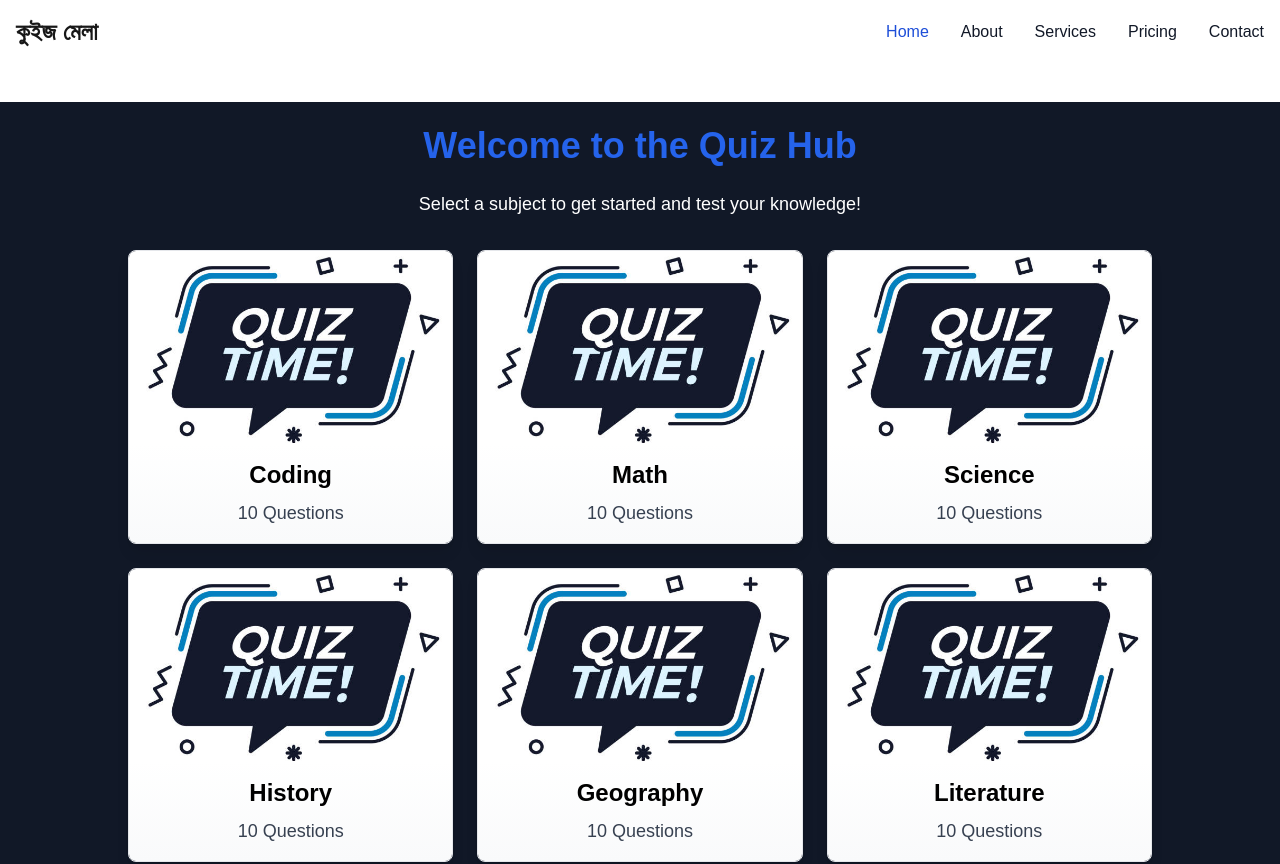
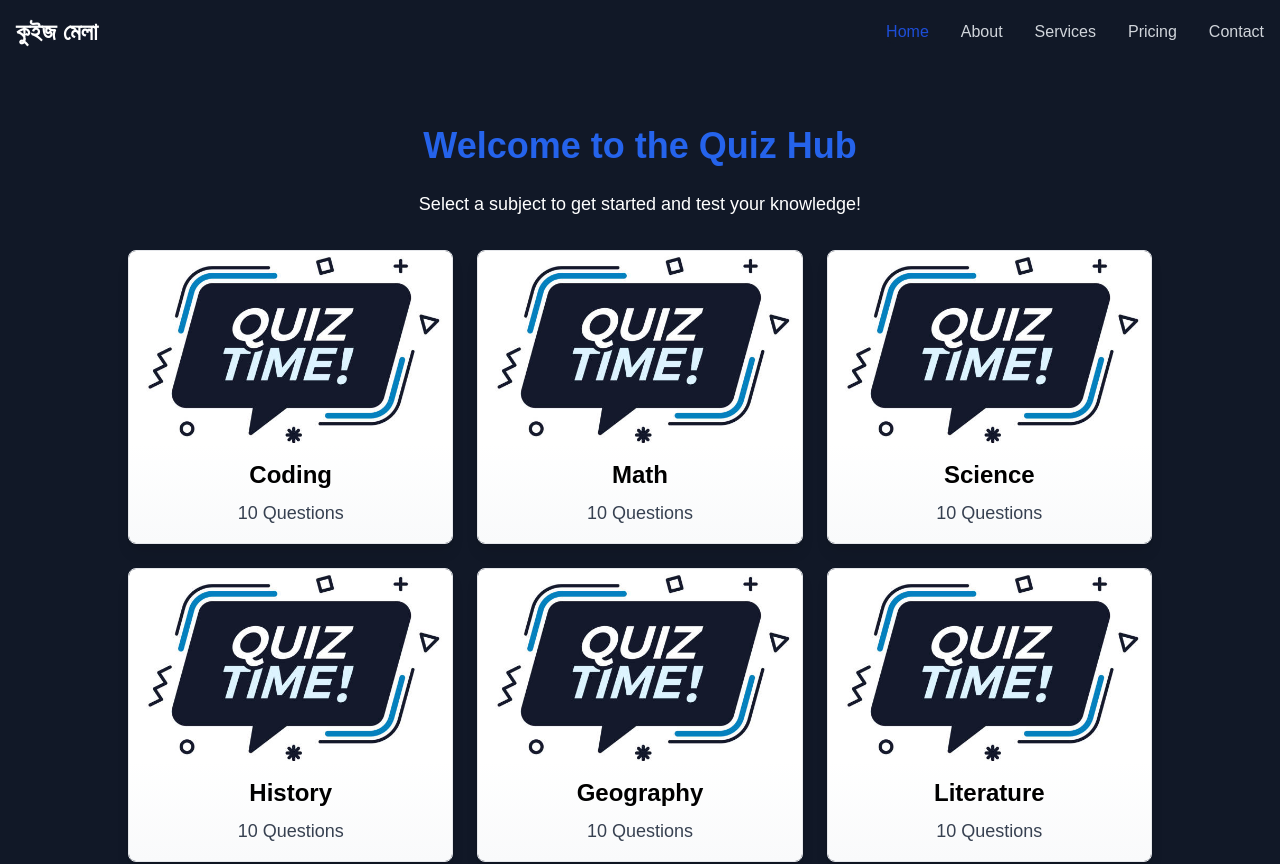
Before and after one commit to MamunsCrafts/quiz-app, a Next.js app: page / in a window 1280 px wide. Shown: the top 864 px of the page. Built offline with nearby package versions, Linux system fonts and the light colour scheme; what tailwindcss-animated would draw is missing.

Commit message:
background gray 900

```diff
--- a/src/app/components/Navbar/Footer.tsx
+++ b/src/app/components/Navbar/Footer.tsx
@@ -71,7 +71,7 @@ const Footer: React.FC = () => {
             </ul>
           </div>
         </div>
-        <div className="px-4 py-6 bg-gray-100 dark:bg-gray-700 md:flex md:items-center md:justify-between">
+        <div className="px-4 py-6  bg-gray-900 md:flex md:items-center md:justify-between">
           <span className="text-sm text-gray-500 dark:text-gray-300 sm:text-center">
             © 2023 <a >Quiz Hub</a>. All Rights Reserved.
           </span>
--- a/src/app/components/Navbar/navbar.tsx
+++ b/src/app/components/Navbar/navbar.tsx
@@ -1,4 +1,4 @@
-'use client'
+'use client';
 import Link from 'next/link';
 import { useState } from 'react';
 
@@ -10,16 +10,15 @@ const Navbar: React.FC = () => {
     };
 
     return (
-        <nav className="bg-white border-gray-200 dark:bg-gray-900 pb-[3%]">
+        <nav className="bg-gray-900 border-gray-200 pb-[3%]">
             <div className="max-w-screen-xl flex flex-wrap items-center justify-between mx-auto p-4">
                 <Link href="/" className="flex items-center space-x-3 rtl:space-x-reverse">
-
-                    <span className="self-center text-2xl font-semibold whitespace-nowrap dark:text-white">কুইজ মেলা</span>
+                    <span className="self-center text-2xl font-semibold whitespace-nowrap text-white">কুইজ মেলা</span>
                 </Link>
                 <button
                     onClick={toggleMenu}
                     type="button"
-                    className="inline-flex items-center p-2 w-10 h-10 justify-center text-sm text-gray-500 rounded-lg md:hidden hover:bg-gray-100 focus:outline-none focus:ring-2 focus:ring-gray-200 dark:text-gray-400 dark:hover:bg-gray-700 dark:focus:ring-gray-600"
+                    className="inline-flex items-center p-2 w-10 h-10 justify-center text-sm text-gray-500 rounded-lg md:hidden hover:bg-gray-700 focus:outline-none focus:ring-2 focus:ring-gray-200 dark:text-gray-400 dark:hover:bg-gray-700 dark:focus:ring-gray-600"
                     aria-controls="navbar-default"
                     aria-expanded={isOpen}>
                     <span className="sr-only">Open main menu</span>
@@ -28,21 +27,21 @@ const Navbar: React.FC = () => {
                     </svg>
                 </button>
                 <div className={`${isOpen ? 'block' : 'hidden'} w-full md:block md:w-auto`} id="navbar-default">
-                    <ul className="font-medium flex flex-col p-4 md:p-0 mt-4 border border-gray-100 rounded-lg bg-gray-50 md:flex-row md:space-x-8 rtl:space-x-reverse md:mt-0 md:border-0 md:bg-white dark:bg-gray-800 md:dark:bg-gray-900 dark:border-gray-700">
+                    <ul className="font-medium flex flex-col p-4 md:p-0 mt-4 border border-gray-100 rounded-lg bg-gray-800 md:flex-row md:space-x-8 rtl:space-x-reverse md:mt-0 md:border-0 md:bg-gray-900">
                         <li>
                             <Link href="/" className="block py-2 px-3 text-white bg-blue-700 rounded md:bg-transparent md:text-blue-700 md:p-0 dark:text-white md:dark:text-blue-500" aria-current="page">Home</Link>
                         </li>
                         <li>
-                            <Link href="/about" className="block py-2 px-3 text-gray-900 rounded hover:bg-gray-100 md:hover:bg-transparent md:border-0 md:hover:text-blue-700 md:p-0 dark:text-white md:dark:hover:text-blue-500 dark:hover:bg-gray-700 dark:hover:text-white md:dark:hover:bg-transparent">About</Link>
+                            <Link href="/about" className="block py-2 px-3 text-gray-300 rounded hover:bg-gray-700 md:hover:bg-transparent md:border-0 md:hover:text-blue-700 md:p-0 dark:text-white md:dark:hover:text-blue-500 dark:hover:bg-gray-700 dark:hover:text-white md:dark:hover:bg-transparent">About</Link>
                         </li>
                         <li>
-                            <Link href="/services" className="block py-2 px-3 text-gray-900 rounded hover:bg-gray-100 md:hover:bg-transparent md:border-0 md:hover:text-blue-700 md:p-0 dark:text-white md:dark:hover:text-blue-500 dark:hover:bg-gray-700 dark:hover:text-white md:dark:hover:bg-transparent">Services</Link>
+                            <Link href="/services" className="block py-2 px-3 text-gray-300 rounded hover:bg-gray-700 md:hover:bg-transparent md:border-0 md:hover:text-blue-700 md:p-0 dark:text-white md:dark:hover:text-blue-500 dark:hover:bg-gray-700 dark:hover:text-white md:dark:hover:bg-transparent">Services</Link>
                         </li>
                         <li>
-                            <Link href="/pricing" className="block py-2 px-3 text-gray-900 rounded hover:bg-gray-100 md:hover:bg-transparent md:border-0 md:hover:text-blue-700 md:p-0 dark:text-white md:dark:hover:text-blue-500 dark:hover:bg-gray-700 dark:hover:text-white md:dark:hover:bg-transparent">Pricing</Link>
+                            <Link href="/pricing" className="block py-2 px-3 text-gray-300 rounded hover:bg-gray-700 md:hover:bg-transparent md:border-0 md:hover:text-blue-700 md:p-0 dark:text-white md:dark:hover:text-blue-500 dark:hover:bg-gray-700 dark:hover:text-white md:dark:hover:bg-transparent">Pricing</Link>
                         </li>
                         <li>
-                            <Link href="/contact" className="block py-2 px-3 text-gray-900 rounded hover:bg-gray-100 md:hover:bg-transparent md:border-0 md:hover:text-blue-700 md:p-0 dark:text-white md:dark:hover:text-blue-500 dark:hover:bg-gray-700 dark:hover:text-white md:dark:hover:bg-transparent">Contact</Link>
+                            <Link href="/contact" className="block py-2 px-3 text-gray-300 rounded hover:bg-gray-700 md:hover:bg-transparent md:border-0 md:hover:text-blue-700 md:p-0 dark:text-white md:dark:hover:text-blue-500 dark:hover:bg-gray-700 dark:hover:text-white md:dark:hover:bg-transparent">Contact</Link>
                         </li>
                     </ul>
                 </div>
```
